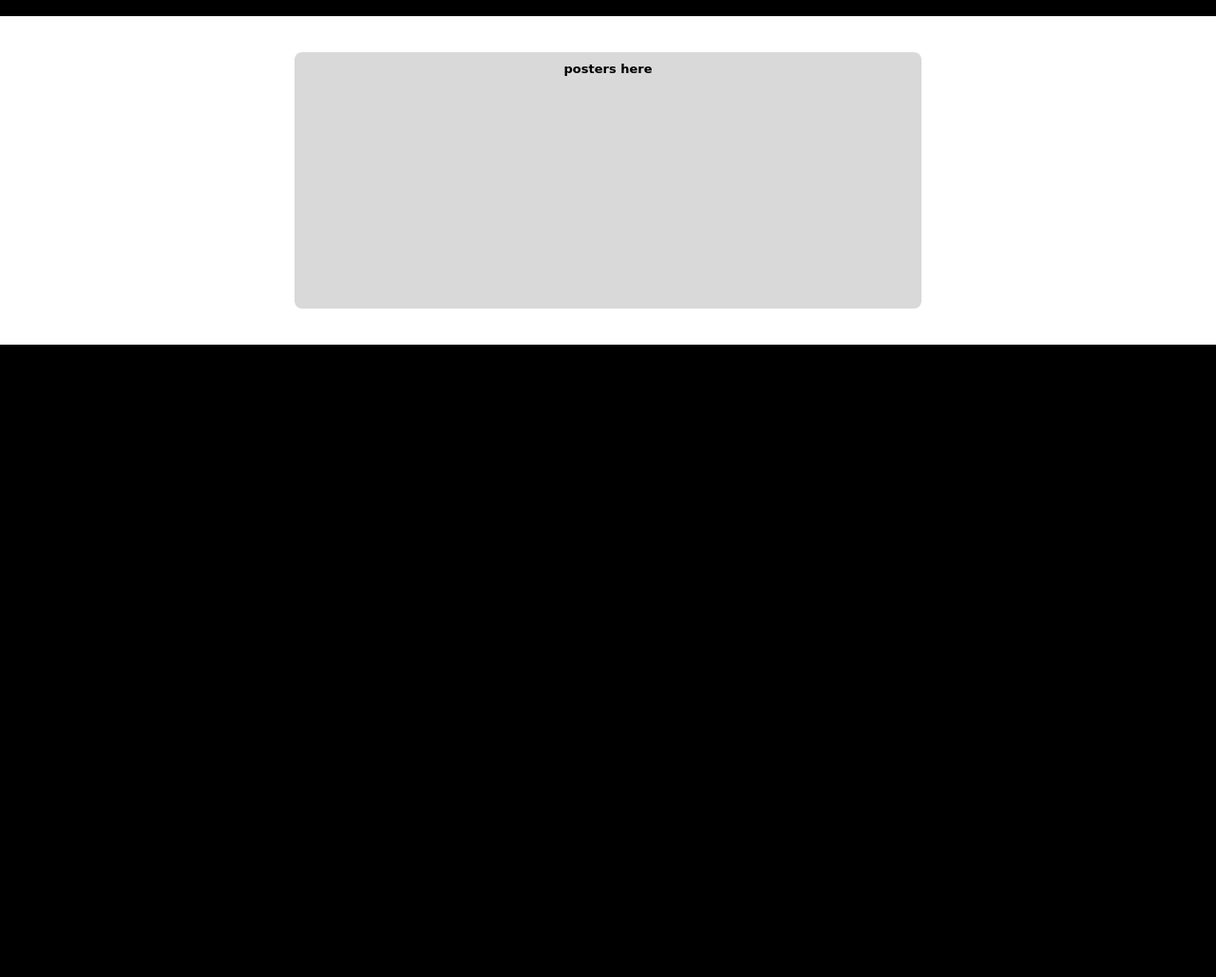
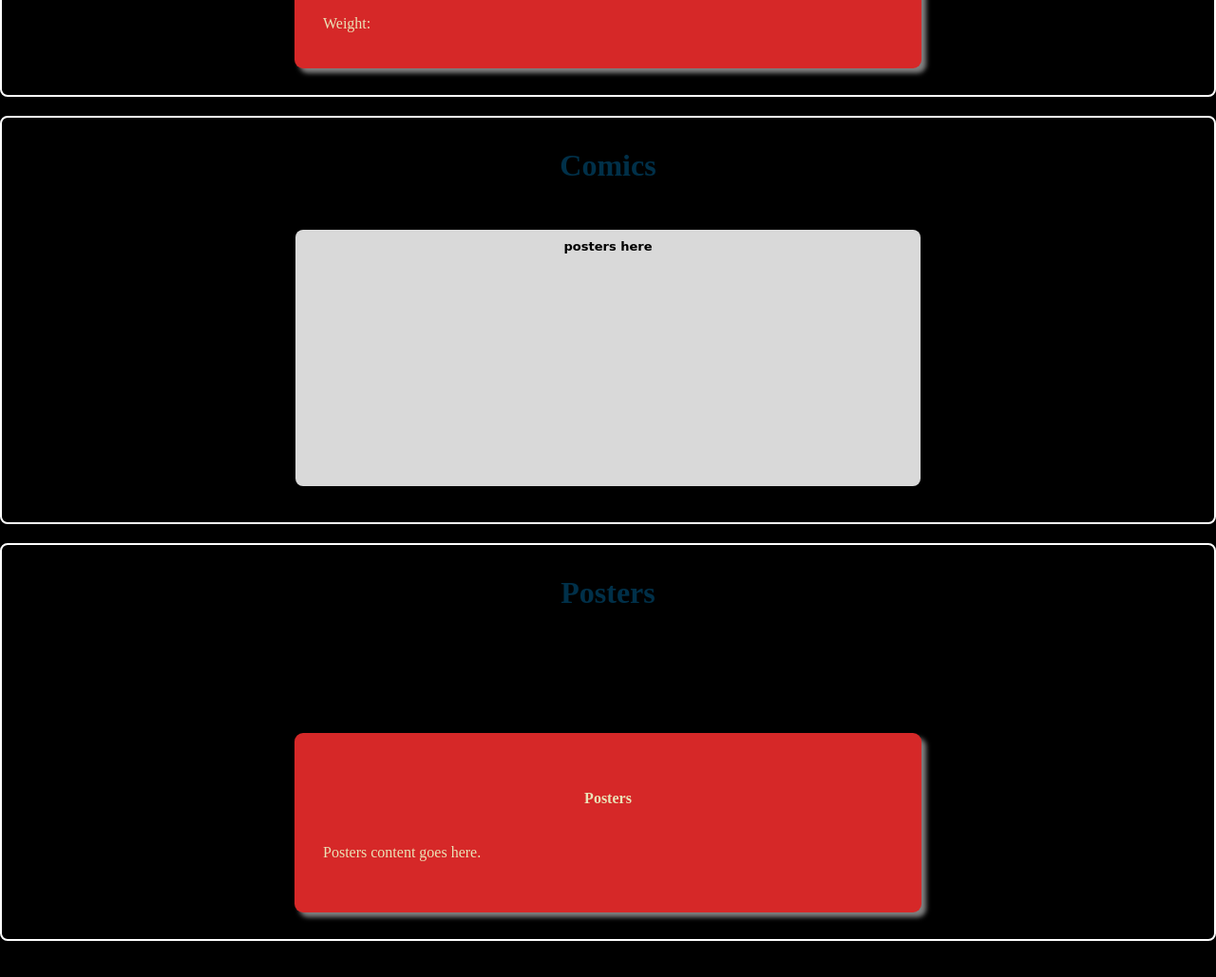
Before and after one commit to sonalisrisivani/writer_blog, a website: page index.html in a window 1280 px wide. Shown: the part 520-1549 px from the top of the page at 95% size. Before the commit the page ends 901 px from the top, so only its background shows below. Drawn offline with Linux system fonts and the light colour scheme.

Commit message:
Made changes to visuals-css and html

```diff
--- a/index.html
+++ b/index.html
@@ -6,6 +6,7 @@
 <title>Blog </title>
 <link rel="stylesheet" href="style.css">
 
+<!-- Firebase SDK -->
 <script src="https://www.gstatic.com/firebasejs/9.1.0/firebase-app.js"></script>
 <script src="https://www.gstatic.com/firebasejs/9.1.0/firebase-firestore.js"></script>
 
@@ -13,19 +14,15 @@
 
 <body >
 
-
+<!-- Header and Navigation -->
 <div class="header">
 <nav>
-<a href="student.html"><button class="button"> Charecter Profile </button></a>
-<a href="student1.html"><button class="button"> Comics </button></a>
-<a href="student1.html"><button class="button"> Posters </button></a>
+<a href="#charecter-profile"><button class="button"> Charecter Profile </button></a>
+<a href="#comics"><button class="button"> Comics </button></a>
+<a href="#poster"><button class="button"> Posters </button></a>
 </nav>
 
-<marquee behavior="scroll" direction="right" scrollamount="10" class="marquee-container">
-<div class="char">sonali</div>
-<div class="char">sri</div>
-<div class="char">sonali</div>
-</marquee>
+
 <br>
 </div>
 
@@ -34,7 +31,8 @@
 
 <center>
 
-<div class="partition1">
+<div class="partition1"  id="character-profile">
+<h1> Charecters </h1>
 <br>
 
 <div class="box1">
@@ -49,10 +47,11 @@ Weight:<br>
 
 <br>
 </div>
-<br>
 
 
-<div class="partition2">
+
+<div class="partition2" id="comics">
+<h1>Comics </h1>
 <br>
 <div class="button11">
 posters here
@@ -60,6 +59,16 @@ posters here
 <br>
 </div>
 
+
+<div id="posters" class="partition3">
+<h1> Posters </h1>
+<br>
+<div class="box1">
+<center><h4>Posters</h4></center>
+<p>Posters content goes here.</p>
+</div>
+<br>
+</div>
 
 </center>
 
--- a/style.css
+++ b/style.css
@@ -3,7 +3,11 @@ body
 margin:0;
 padding:0;
 background-color: black;
-overflow: hidden; /* Prevents scrollbars caused by particles */
+
+}
+
+html {
+    scroll-behavior: smooth;
 }
 
 .header
@@ -157,21 +161,32 @@ font-size: 140%;
 
 .partition1
 {
- background-color: white;
+ background-color: transparent;
  padding-top: 10px;
  padding-bottom: 10px;
+ margin : 20px 0;
+ border: 2px solid white;
+ border-radius: 8px;
+
 }
 
 .partition2
 {
- background-color: white;
+ background-color: transparent;
  padding-top: 10px;
  padding-bottom: 10px;
+ margin : 20px 0;
+ border: 2px solid white;
+ border-radius: 8px;
+
 }
 
 .partition3
 {
- background-color: white;
+ background-color: transparent;
  padding-top: 10px;
  padding-bottom: 10px;
+ margin : 20px 0;
+ border: 2px solid white;
+ border-radius: 8px;
 }
```
